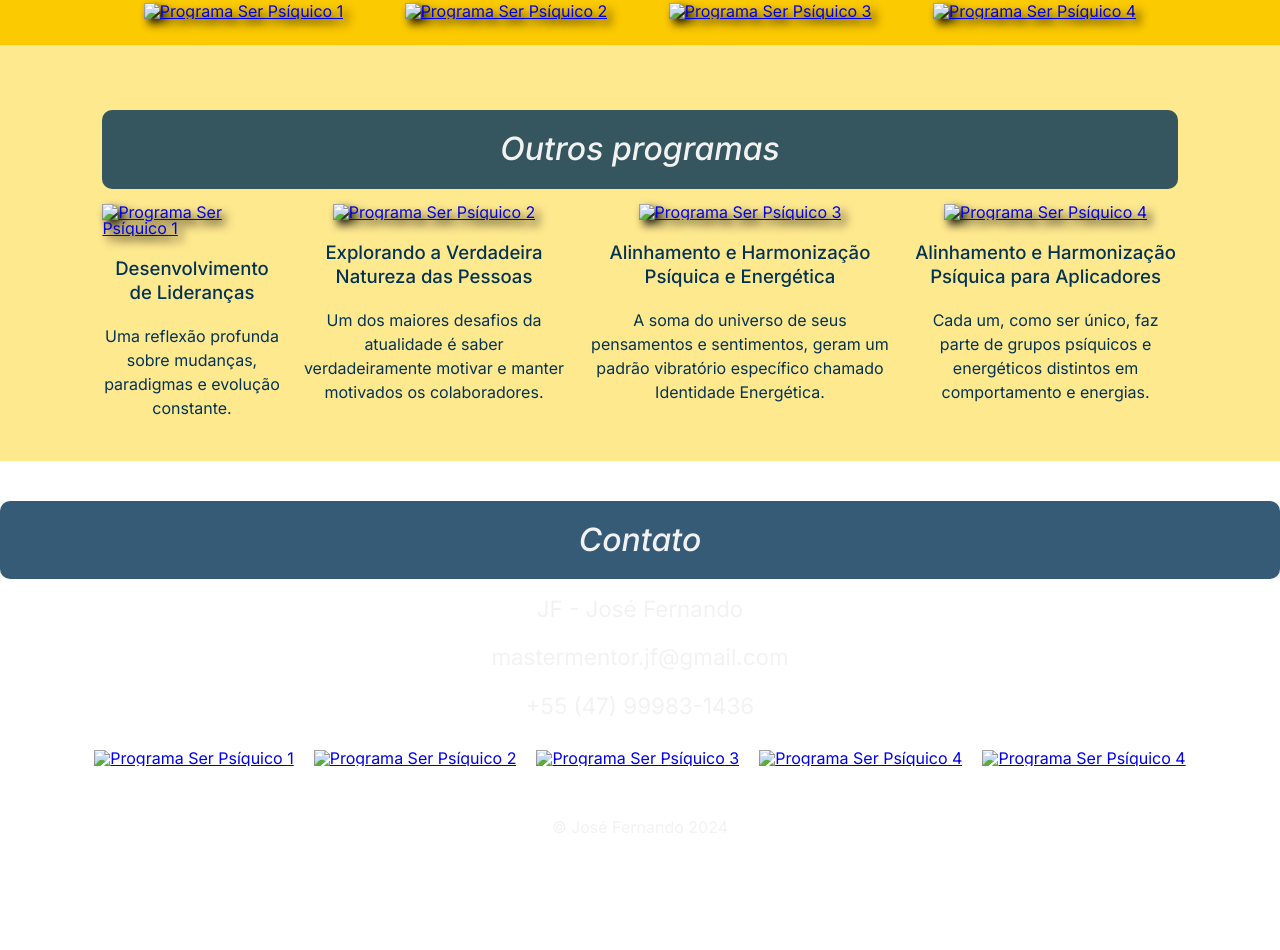
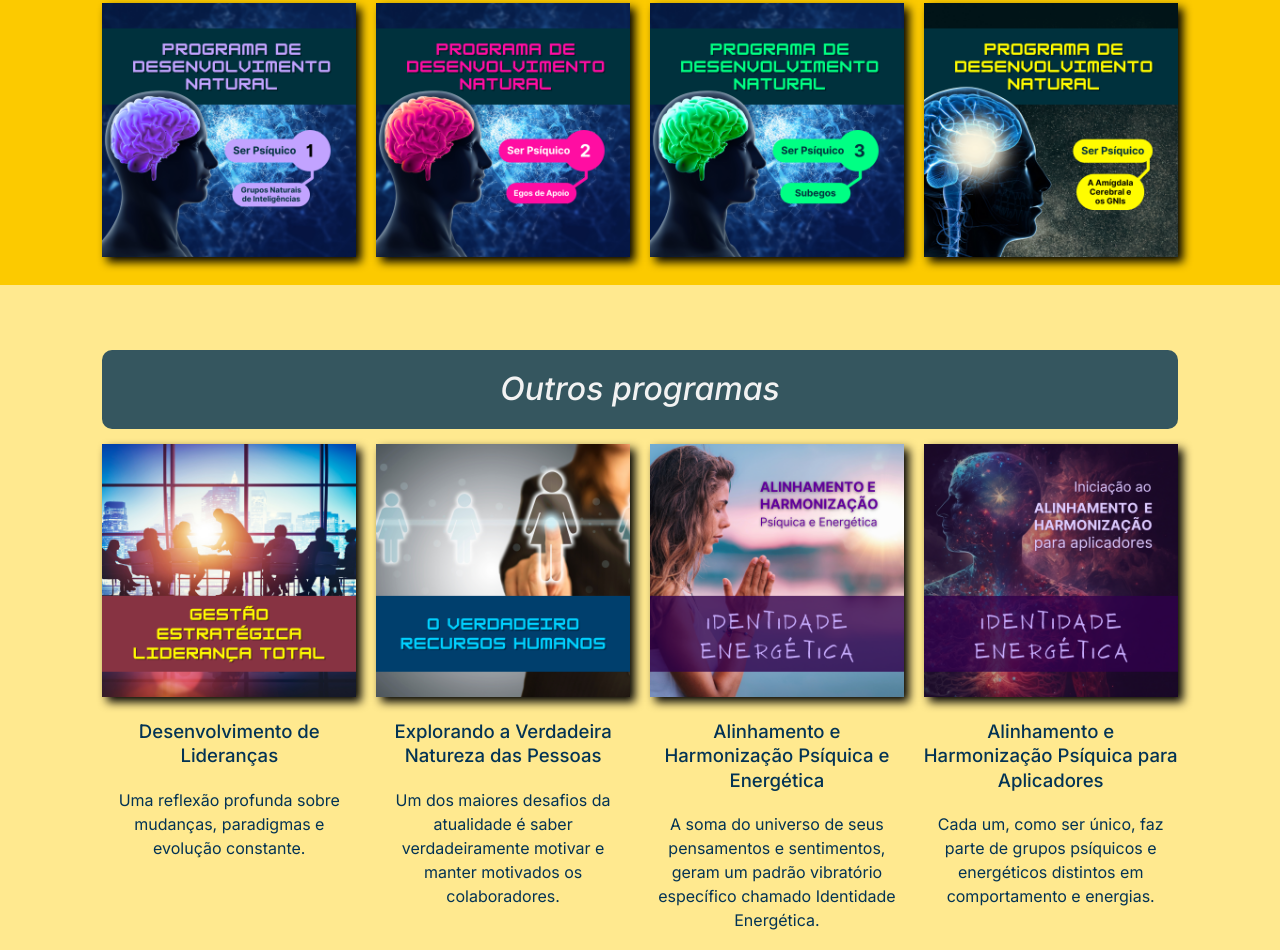
Before and after one commit to waltonolli/apresentacao-empresa, a plain HTML site: page index.html in a window 1280 px wide. Shown: the part 1323-2273 px from the top of the page. Before the commit the page ends 2178 px from the top, so only its background shows below. Drawn offline with Linux system fonts and the light colour scheme; the site is published under a folder, as on GitHub Pages, so addresses that start at the root find nothing; a web font is replaced by a local one.

Commit message:
changed links of images

```diff
--- a/index.html
+++ b/index.html
@@ -12,7 +12,7 @@
 <body>
     <header>
         <div class="header">
-            <img src="/image/logo-white.png" alt="JF logo" class="logo">
+            <img src="./image/logo-white.png" alt="JF logo" class="logo">
             <nav>
                 <a href="#" class="nav_item">O Autor</a>
                 <a href="#" class="nav_item">A Missão</a>
@@ -33,32 +33,32 @@
                 <p>Em cada "nível" do Programa de Desenvolvimento Natural você irá aprofundar o seu autoconhecimento, adquirindo verdadeiros resultados positivos para a sua vida pessoal e profissional. </p>
             </div>
             <div class="links">
-                <a href="#"><img src="/image/programa-ser-psicico1.png" alt="Programa Ser Psíquico 1"></a>
-                <a href="#"><img src="/image/programa-ser-psiquico2.png" alt="Programa Ser Psíquico 2"></a>
-                <a href="#"><img src="/image/programa-ser-psiquico3.png" alt="Programa Ser Psíquico 3"></a>
-                <a href="#"><img src="/image/programa-ser-psiquico-amigdala.png" alt="Programa Ser Psíquico 4"></a>
+                <a href="#"><img src="./image/programa-ser-psicico1.png" alt="Programa Ser Psíquico 1"></a>
+                <a href="#"><img src="./image/programa-ser-psiquico2.png" alt="Programa Ser Psíquico 2"></a>
+                <a href="#"><img src="./image/programa-ser-psiquico3.png" alt="Programa Ser Psíquico 3"></a>
+                <a href="#"><img src="./image/programa-ser-psiquico-amigdala.png" alt="Programa Ser Psíquico 4"></a>
             </div>
     </section>
     <section class="other_programs services">
         <h2 class="">Outros programas</h2>
         <div class="links links_text">
             <div class="links_other_programs">
-                <a href="#"><img src="/image/programa-lideranca.png" alt="Programa Ser Psíquico 1"></a>
+                <a href="#"><img src="./image/programa-lideranca.png" alt="Programa Ser Psíquico 1"></a>
                 <h4>Desenvolvimento de Lideranças</h4>
                 <p>Uma reflexão profunda sobre mudanças, paradigmas e evolução constante.</p>
             </div>
             <div class="links_other_programs">
-                <a href="#"><img src="/image/programa-rh.png" alt="Programa Ser Psíquico 2"></a>
+                <a href="#"><img src="./image/programa-rh.png" alt="Programa Ser Psíquico 2"></a>
                 <h4>Explorando a Verdadeira Natureza das Pessoas</h4>
                 <p>Um dos maiores desafios da atualidade é saber verdadeiramente motivar e manter motivados os colaboradores.</p>
             </div>
             <div class="links_other_programs">
-                <a href="#"><img src="/image/programa-idenergetica.png" alt="Programa Ser Psíquico 3"></a>
+                <a href="#"><img src="./image/programa-idenergetica.png" alt="Programa Ser Psíquico 3"></a>
                 <h4>Alinhamento e Harmonização Psíquica e Energética</h4>
                 <p>A soma do universo de seus pensamentos e sentimentos, geram um padrão vibratório específico chamado Identidade Energética.</p>
             </div>
             <div class="links_other_programs">
-                <a href="#"><img src="/image/programa-idenergetica-aplicadores.png" alt="Programa Ser Psíquico 4"></a>
+                <a href="#"><img src="./image/programa-idenergetica-aplicadores.png" alt="Programa Ser Psíquico 4"></a>
                 <h4>Alinhamento e Harmonização Psíquica para Aplicadores</h4>
                 <p>Cada um, como ser único, faz parte de grupos psíquicos e energéticos distintos em comportamento e energias.</p>
             </div>
@@ -74,11 +74,11 @@
                 <p>+55 (47) 99983-1436</p>
             </div>
             <div class="social_media">
-                <a href="#"><img src="/image/icon-whatsapp.png" alt="Programa Ser Psíquico 1"></a>
-                <a href="#"><img src="/image/icon-instagram.png" alt="Programa Ser Psíquico 2"></a>
-                <a href="#"><img src="/image/icon-linkedin.png" alt="Programa Ser Psíquico 3"></a>
-                <a href="#"><img src="/image/icon-youtube.png" alt="Programa Ser Psíquico 4"></a>
-                <a href="#"><img src="/image/icon-spotify.png" alt="Programa Ser Psíquico 4"></a>
+                <a href="#"><img src="./image/icon-whatsapp.png" alt="Programa Ser Psíquico 1"></a>
+                <a href="#"><img src="./image/icon-instagram.png" alt="Programa Ser Psíquico 2"></a>
+                <a href="#"><img src="./image/icon-linkedin.png" alt="Programa Ser Psíquico 3"></a>
+                <a href="#"><img src="./image/icon-youtube.png" alt="Programa Ser Psíquico 4"></a>
+                <a href="#"><img src="./image/icon-spotify.png" alt="Programa Ser Psíquico 4"></a>
             </div>
         </div>
         <h6>&copy José Fernando 2024</h6>
--- a/style.css
+++ b/style.css
@@ -2,7 +2,7 @@ html {
     font-size: 16px;
 }
 body {
-    background-image: url('/image/background.png');
+    background-image: url('./image/background.png');
     background-repeat:no-repeat;
     background-position: right;
     background-size: cover;
@@ -111,7 +111,7 @@ nav {
     align-items: flex-end;
     flex-direction: column;
     height: 720px;
-    background-image: url('/image/JF-banner.png');
+    background-image: url('./image/JF-banner.png');
     background-repeat: no-repeat;
     background-position:top;
     background-size:cover;
```
